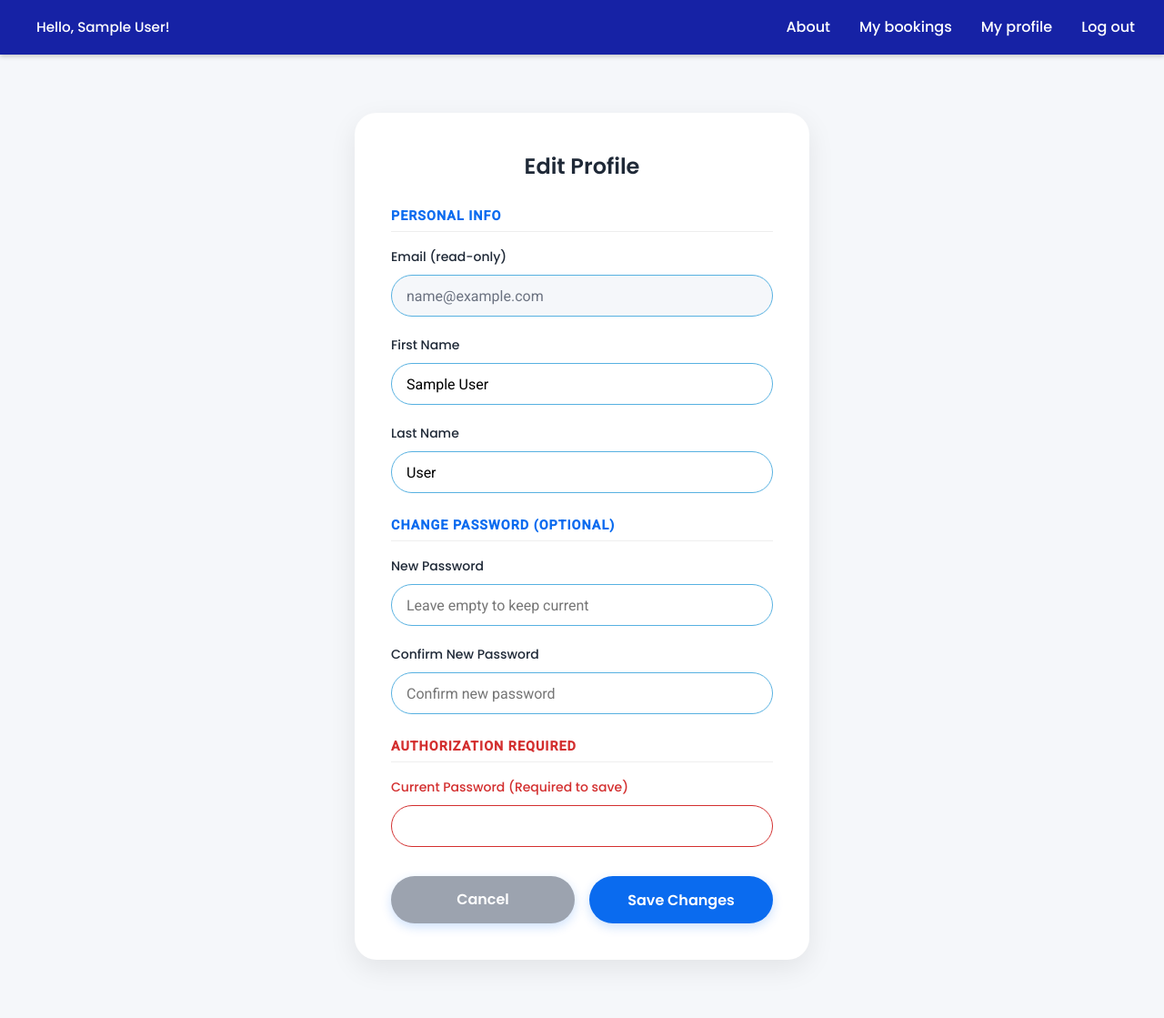
After one commit to styliana/SPOT, a PHP site: page /edit_profile in a window 1280 px wide. The commit adds this page. Shown: the whole page at 91% size. Run offline with PHP 8.4, Linux system fonts and the light colour scheme; the visitor is signed in with stand-in values (Sample User, id 1); tables that the repository leaves empty or names only in its code hold one stand-in row (values such as "Sample post"); some libraries are stand-ins or nearby versions.

Commit message:
edit profile: page and functionalities

```diff
--- a/index.php
+++ b/index.php
@@ -41,4 +41,7 @@ Routing::get('about', 'AboutController@about');
 Routing::get('room/{roomId}', 'RoomController@room');
 Routing::get('users', 'UserController@users');
 
+Routing::get('edit_profile', 'ProfileController@edit');
+Routing::post('edit_profile', 'ProfileController@update');
+
 Routing::run($path);
--- /dev/null
+++ b/public/views/edit_profile.php
@@ -0,0 +1,121 @@
+<!DOCTYPE html>
+<html lang="pl">
+<head>
+    <meta charset="UTF-8">
+    <meta name="viewport" content="width=device-width, initial-scale=1.0">
+    <title>SPOT - Edytuj Profil</title>
+
+    <link rel="stylesheet" type="text/css" href="/public/styles/main.css">
+    <link rel="stylesheet" type="text/css" href="/public/styles/login.css">
+
+    <link href="https://fonts.googleapis.com/icon?family=Material+Icons+Outlined" rel="stylesheet">
+    <link href="https://fonts.googleapis.com/css2?family=Poppins:wght@500;600;700;800&family=Roboto:wght@400;500&display=swap" rel="stylesheet">
+
+    <style>
+        .edit-profile-wrapper {
+            display: flex;
+            justify-content: center;
+            padding: 4rem 1rem;
+            min-height: 80vh;
+        }
+        .edit-form-container {
+            background: white;
+            padding: 2.5rem;
+            border-radius: 1.5rem;
+            box-shadow: 0 10px 30px rgba(0,0,0,0.08);
+            width: 100%;
+            max-width: 500px;
+        }
+        .section-label {
+            font-size: 0.9rem;
+            color: var(--primary-blue);
+            font-weight: 600;
+            margin-top: 1.5rem;
+            margin-bottom: 1rem;
+            text-transform: uppercase;
+            letter-spacing: 1px;
+            border-bottom: 1px solid #eee;
+            padding-bottom: 5px;
+        }
+    </style>
+</head>
+<body>
+
+    <header class="main-header">
+        <div class="nav-greeting">
+            <?php if (isset($_SESSION['user_name'])): ?>
+                Hello, <?php echo htmlspecialchars($_SESSION['user_name']); ?>!
+            <?php endif; ?>
+        </div>
+        <nav class="main-nav">
+             <ul>
+                 <li><a href="/about" class="nav-link">About</a></li>
+                 <li><a href="/mybookings" class="nav-link">My bookings</a></li>
+                 <li><a href="/myprofile" class="nav-link">My profile</a></li>
+                 <li><a href="/logout" class="nav-link">Log out</a></li>
+             </ul>
+        </nav>
+        <nav class="mobile-nav">
+             <a href="/myprofile"><span class="material-icons-outlined">person_outline</span></a>
+             <a href="/mybookings"><span class="material-icons-outlined">description</span></a>
+             <a href="/logout"><span class="material-icons-outlined">logout</span></a>
+        </nav>
+    </header>
+
+    <main class="edit-profile-wrapper">
+        <div class="edit-form-container">
+            <h2 class="page-title">Edit Profile</h2>
+
+            <form action="/edit_profile" method="POST">
+
+                <?php if(isset($message)): ?>
+                    <div class="message error"><?php echo htmlspecialchars($message); ?></div>
+                <?php endif; ?>
+
+                <div class="section-label">Personal Info</div>
+
+                <div class="form-group">
+                    <label for="email">Email (read-only)</label>
+                    <input id="email" type="email" value="<?php echo htmlspecialchars($user->getEmail()); ?>" readonly disabled style="background-color: #f3f4f6; color: #6b7280;">
+                </div>
+
+                <div class="form-group">
+                    <label for="name">First Name</label>
+                    <input id="name" name="name" type="text" value="<?php echo htmlspecialchars($user->getName()); ?>" required>
+                </div>
+
+                <div class="form-group">
+                    <label for="surname">Last Name</label>
+                    <input id="surname" name="surname" type="text" value="<?php echo htmlspecialchars($user->getSurname()); ?>" required>
+                </div>
+
+                <div class="section-label">Change Password (Optional)</div>
+
+                <div class="form-group">
+                    <label for="new_password">New Password</label>
+                    <input id="new_password" name="new_password" type="password" placeholder="Leave empty to keep current">
+                </div>
+
+                <div class="form-group">
+                    <label for="confirm_new_password">Confirm New Password</label>
+                    <input id="confirm_new_password" name="confirm_new_password" type="password" placeholder="Confirm new password">
+                </div>
+
+                <div class="section-label" style="color: #d32f2f;">Authorization Required</div>
+
+                <div class="form-group">
+                    <label for="old_password" style="color: #d32f2f;">Current Password (Required to save)</label>
+                    <input id="old_password" name="old_password" type="password" required style="border-color: #d32f2f;">
+                </div>
+
+                <div style="display: flex; gap: 1rem; margin-top: 2rem;">
+                    <a href="/myprofile" class="submit-btn" style="background-color: #9ca3af; text-decoration: none; display: flex; align-items: center; justify-content: center;">Cancel</a>
+                    <button type="submit" class="submit-btn">Save Changes</button>
+                </div>
+
+            </form>
+        </div>
+    </main>
+
+</body>
+</html>
--- a/src/controllers/ProfileController.php
+++ b/src/controllers/ProfileController.php
@@ -1,28 +1,112 @@
 <?php
 
 require_once 'AppController.php';
+require_once __DIR__ . '/../repository/UserRepository.php';
+require_once __DIR__ . '/../models/User.php';
 
 class ProfileController extends AppController {
 
+    private $userRepository;
+
+    public function __construct()
+    {
+        parent::__construct();
+        $this->userRepository = new UserRepository();
+    }
+
+    // Wyświetlanie profilu (READ)
     public function myprofile() {
-        // === ZABEZPIECZENIE ===
         $this->requireLogin();
-        // ========================
 
-        // W przyszłości pobierzesz dane zalogowanego użytkownika, np. z sesji lub bazy
-        // $userId = $_SESSION['user_id'] ?? null;
-        // $userData = $this->userRepository->getUserById($userId);
+        // Pobieramy świeże dane z bazy
+        $userId = $_SESSION['user_id'];
+        $user = $this->userRepository->getUserById($userId);
 
-        // Na razie używamy danych przykładowych
-        $userData = [
-            'name' => $_SESSION['user_name'] ?? 'Brak imienia', // Pobieramy z sesji
-            'email' => $_SESSION['user_email'] ?? 'brak@email.com', // Pobieramy z sesji
-            'department' => 'Wydział Informatyki i Telekomunikacji',
-            'role' => 'Student',
-            'avatar_url' => null // Można dodać URL do obrazka awatara
-        ];
+        if (!$user) {
+            return $this->render('login', ['message' => 'Sesja wygasła. Zaloguj się ponownie.']);
+        }
 
-        // Renderujemy widok, przekazując dane użytkownika
-        return $this->render('myprofile', ['user' => $userData]);
+        return $this->render('myprofile', ['user' => $user]);
+    }
+
+    // Wyświetlanie formularza edycji (GET)
+    public function edit() {
+        $this->requireLogin();
+
+        $userId = $_SESSION['user_id'];
+        $user = $this->userRepository->getUserById($userId);
+
+        if (!$user) {
+            return $this->redirect('/login');
+        }
+
+        return $this->render('edit_profile', ['user' => $user]);
+    }
+
+    // Przetwarzanie formularza edycji (POST)
+    public function update() {
+        $this->requireLogin();
+
+        if (!$this->isPost()) {
+            return $this->redirect('/myprofile');
+        }
+
+        // 1. Pobierz dane z formularza
+        $name = $_POST['name'];
+        $surname = $_POST['surname'];
+        $oldPassword = $_POST['old_password'];
+        $newPassword = $_POST['new_password'];
+        $confirmNewPassword = $_POST['confirm_new_password'];
+
+        // 2. Pobierz aktualnego użytkownika z bazy
+        $userId = $_SESSION['user_id'];
+        $currentUser = $this->userRepository->getUserById($userId);
+
+        if (!$currentUser) {
+            return $this->redirect('/login');
+        }
+
+        // 3. Walidacja: Czy podano stare hasło?
+        if (empty($oldPassword)) {
+            return $this->render('edit_profile', ['user' => $currentUser, 'message' => 'Musisz podać stare hasło, aby zapisać zmiany!']);
+        }
+
+        // 4. Walidacja: Czy stare hasło jest poprawne?
+        if (!password_verify($oldPassword, $currentUser->getPassword())) {
+            return $this->render('edit_profile', ['user' => $currentUser, 'message' => 'Stare hasło jest nieprawidłowe!']);
+        }
+
+        // 5. Logika zmiany hasła
+        $finalPasswordHash = $currentUser->getPassword(); // Domyślnie zostaje stare
+
+        if (!empty($newPassword)) {
+            if ($newPassword !== $confirmNewPassword) {
+                return $this->render('edit_profile', ['user' => $currentUser, 'message' => 'Nowe hasła nie są identyczne!']);
+            }
+            if (password_verify($newPassword, $finalPasswordHash)) {
+                 return $this->render('edit_profile', ['user' => $currentUser, 'message' => 'Nowe hasło musi być inne niż poprzednie!']);
+            }
+            // Haszujemy nowe hasło
+            $finalPasswordHash = password_hash($newPassword, PASSWORD_BCRYPT);
+        }
+
+        // 6. Aktualizacja w bazie
+        $updatedUser = new User(
+            $currentUser->getEmail(),
+            $finalPasswordHash,
+            $name,
+            $surname,
+            $currentUser->getRole(),
+            $userId
+        );
+
+        $this->userRepository->updateUser($updatedUser);
+
+        // 7. Aktualizacja sesji (żeby nagłówek zaktualizował się od razu)
+        $_SESSION['user_name'] = $name;
+        $_SESSION['user_surname'] = $surname;
+
+        // Sukces - wracamy do profilu
+        return $this->render('myprofile', ['user' => $updatedUser, 'message' => 'Dane zostały zaktualizowane!']);
     }
 }
--- a/src/repository/UserRepository.php
+++ b/src/repository/UserRepository.php
@@ -8,7 +8,10 @@ class UserRepository extends Repository
     public function getUser(string $email): ?User
     {
         $stmt = $this->database->connect()->prepare('
-            SELECT * FROM public.users WHERE email = :email
+            SELECT u.*, r.name as role_name
+            FROM users u
+            LEFT JOIN roles r ON u.id_role = r.id
+            WHERE email = :email
         ');
         $stmt->bindParam(':email', $email, PDO::PARAM_STR);
         $stmt->execute();
@@ -19,40 +22,39 @@ class UserRepository extends Repository
             return null;
         }
 
-        // === TU BYŁ BŁĄD ===
-        // Musimy przekazać wszystkie parametry do konstruktora User:
-        // email, hasło, imię, nazwisko, ROLA, ID
         return new User(
             $user['email'],
             $user['password'],
-            $user['firstname'],
-            $user['lastname'],
-            'student',   // Domyślna rola (bo na razie nie mamy jej w bazie)
-            $user['id']  // <--- KLUCZOWE! Przekazujemy ID z bazy
+            $user['name'],
+            $user['surname'],
+            $user['role_name'] ?? 'student',
+            $user['id']
         );
     }
 
     public function addUser(User $user): void
     {
         $stmt = $this->database->connect()->prepare('
-            INSERT INTO users (email, password, firstname, lastname)
-            VALUES (?, ?, ?, ?)
+            INSERT INTO users (email, password, name, surname, id_role)
+            VALUES (?, ?, ?, ?, (SELECT id FROM roles WHERE name = ?))
         ');
 
         $stmt->execute([
             $user->getEmail(),
             $user->getPassword(),
             $user->getName(),
-            $user->getSurname()
+            $user->getSurname(),
+            $user->getRole()
         ]);
     }
 
-    // Opcjonalnie: metoda do pobierania wszystkich userów (dla /users)
     public function getUsers(): array
     {
         $result = [];
         $stmt = $this->database->connect()->prepare('
-            SELECT * FROM public.users
+            SELECT u.*, r.name as role_name
+            FROM users u
+            LEFT JOIN roles r ON u.id_role = r.id
         ');
         $stmt->execute();
         $users = $stmt->fetchAll(PDO::FETCH_ASSOC);
@@ -61,12 +63,57 @@ class UserRepository extends Repository
             $result[] = new User(
                 $user['email'],
                 $user['password'],
-                $user['firstname'],
-                $user['lastname'],
-                'student',
+                $user['name'],
+                $user['surname'],
+                $user['role_name'] ?? 'student',
                 $user['id']
             );
         }
         return $result;
     }
+
+    // === NOWA METODA: Pobieranie po ID ===
+    public function getUserById(int $id): ?User
+    {
+        $stmt = $this->database->connect()->prepare('
+            SELECT u.*, r.name as role_name
+            FROM users u
+            LEFT JOIN roles r ON u.id_role = r.id
+            WHERE u.id = :id
+        ');
+        $stmt->bindParam(':id', $id, PDO::PARAM_INT);
+        $stmt->execute();
+
+        $user = $stmt->fetch(PDO::FETCH_ASSOC);
+
+        if ($user == false) {
+            return null;
+        }
+
+        return new User(
+            $user['email'],
+            $user['password'],
+            $user['name'],
+            $user['surname'],
+            $user['role_name'] ?? 'student',
+            $user['id']
+        );
+    }
+
+    // === NOWA METODA: Aktualizacja danych ===
+    public function updateUser(User $user): void
+    {
+        $stmt = $this->database->connect()->prepare('
+            UPDATE users
+            SET name = ?, surname = ?, password = ?
+            WHERE id = ?
+        ');
+
+        $stmt->execute([
+            $user->getName(),
+            $user->getSurname(),
+            $user->getPassword(),
+            $user->getId()
+        ]);
+    }
 }
```
Also changed, not shown: public/views/myprofile.php (+22 -21 lines).
